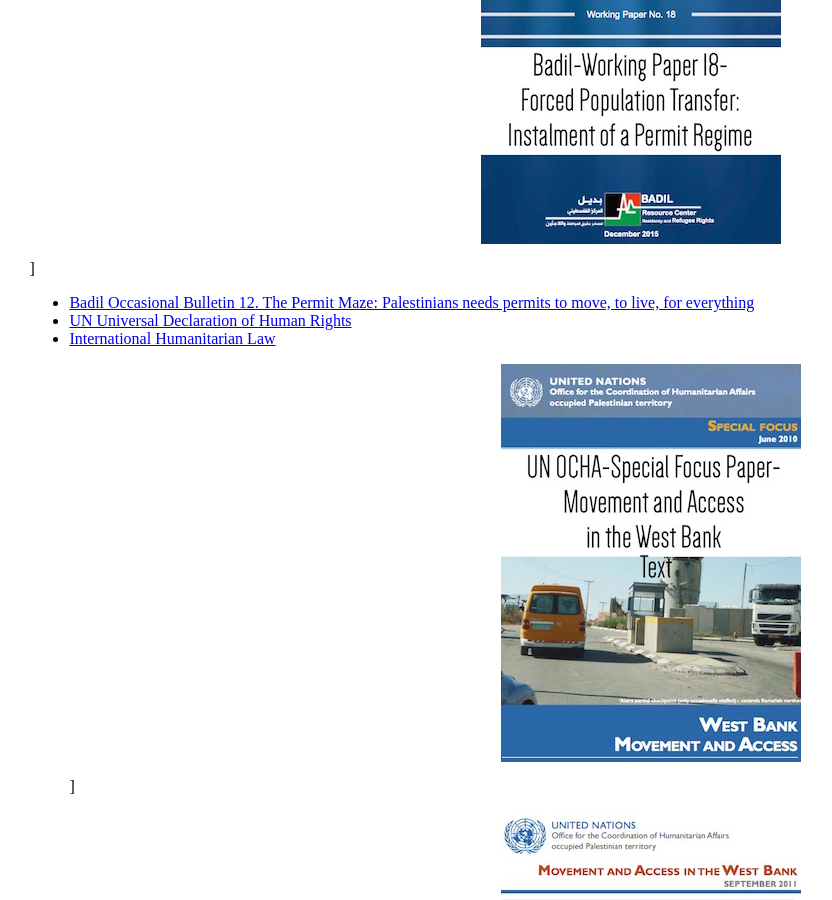
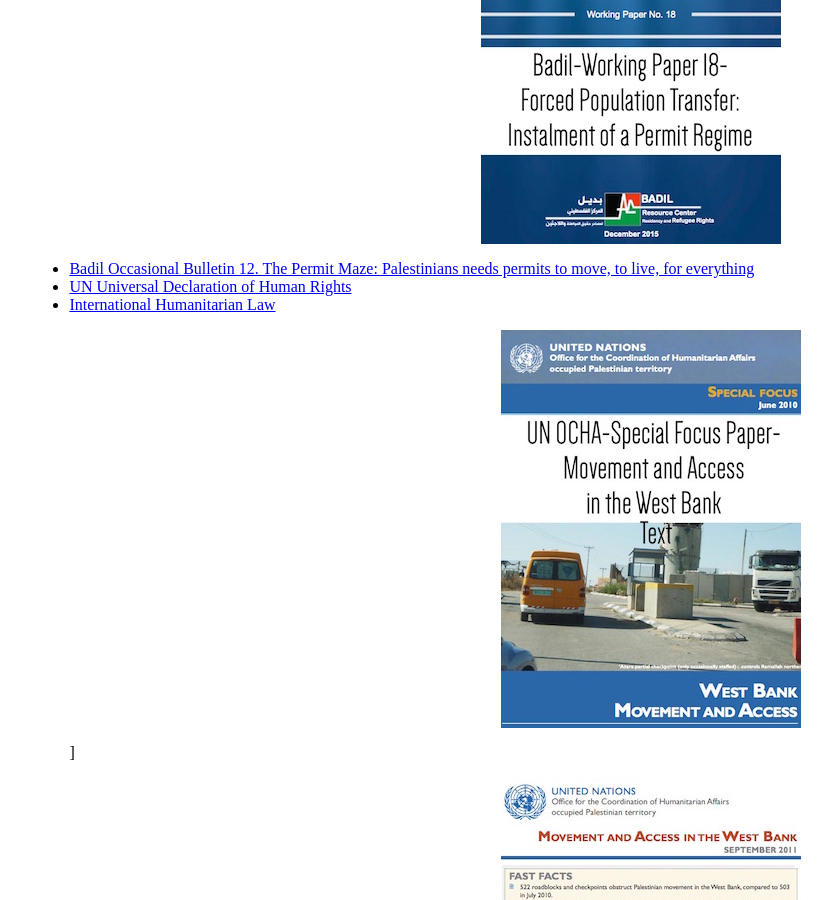
Before and after one commit to thepeopleofpalestine/thepeopleofpalestine.github.io, a Jekyll site: the page built from _cities/hebron.md, in a window 1280 px wide and 900 px high, scrolled down 4633 px. Shown: the whole window, without its empty margins (9-841 px from the left). Built offline with Jekyll 4.4.1, drawn with Linux system fonts in a browser that asks for light colours; some web fonts are replaced.

Commit message:
Update hebron.md

```diff
--- a/_cities/hebron.md
+++ b/_cities/hebron.md
@@ -87,7 +87,7 @@
 
 ### Resources
 
-[![](/assets/cities/hebron/resourcesbadilworkingpaper18.jpg)](http://badil.org/en/publication/research/working-papers.html?download=1194:working-paper-18)]
+[![](/assets/cities/hebron/resourcesbadilworkingpaper18.jpg)](http://badil.org/en/publication/research/working-papers.html?download=1194:working-paper-18)
 * [Badil Occasional Bulletin 12. The Permit Maze: Palestinians needs permits to move, to live, for everything](http://www.badil.org/phocadownloadpap/Badil_docs/bulletins-and-briefs/Bulletin-12.pdf)
 * [UN Universal Declaration of Human Rights](http://www.un.org/en/universal-declaration-human-rights/)
 * [International Humanitarian Law](https://www.icrc.org/customary-ihl/eng/docs/v1_rul)
```
